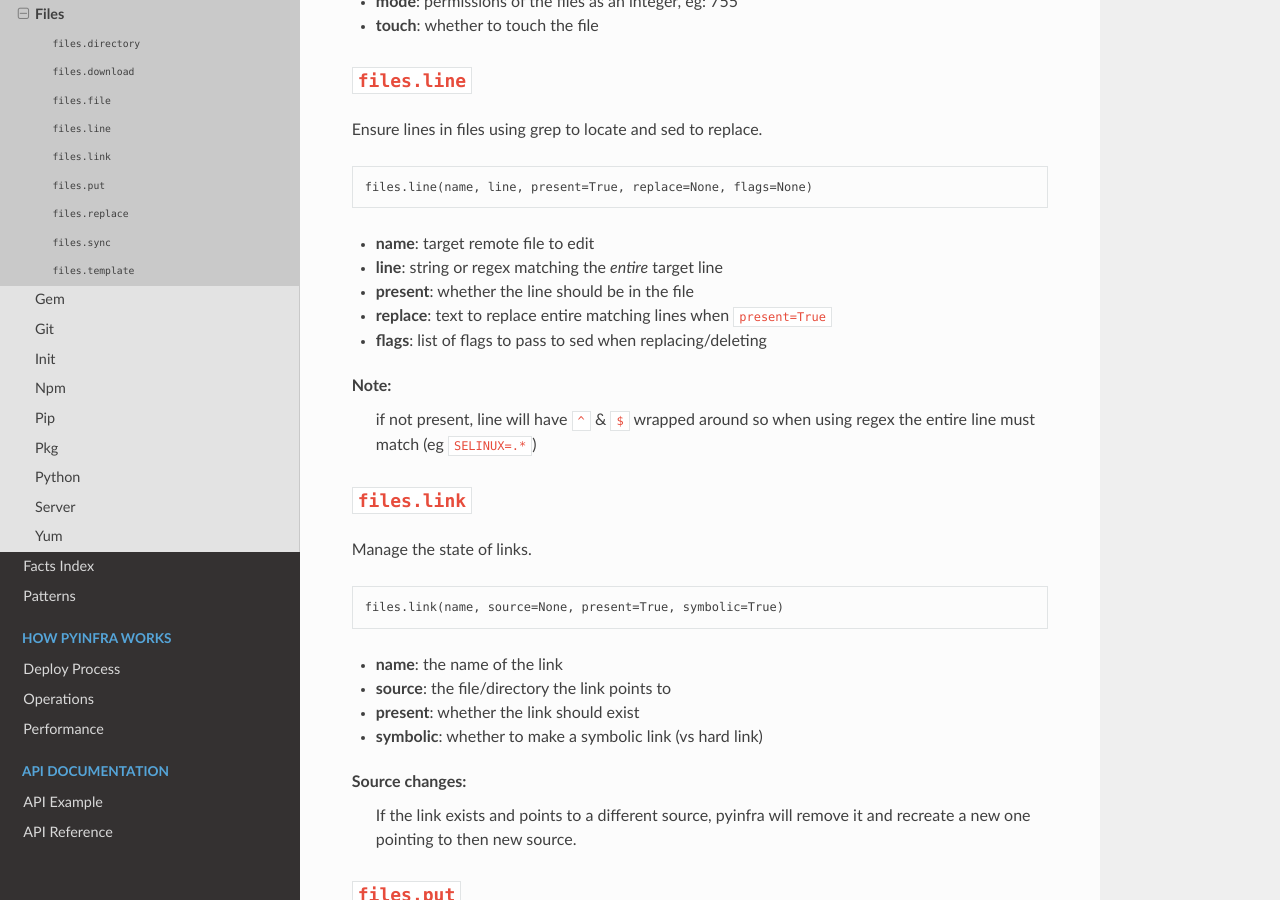
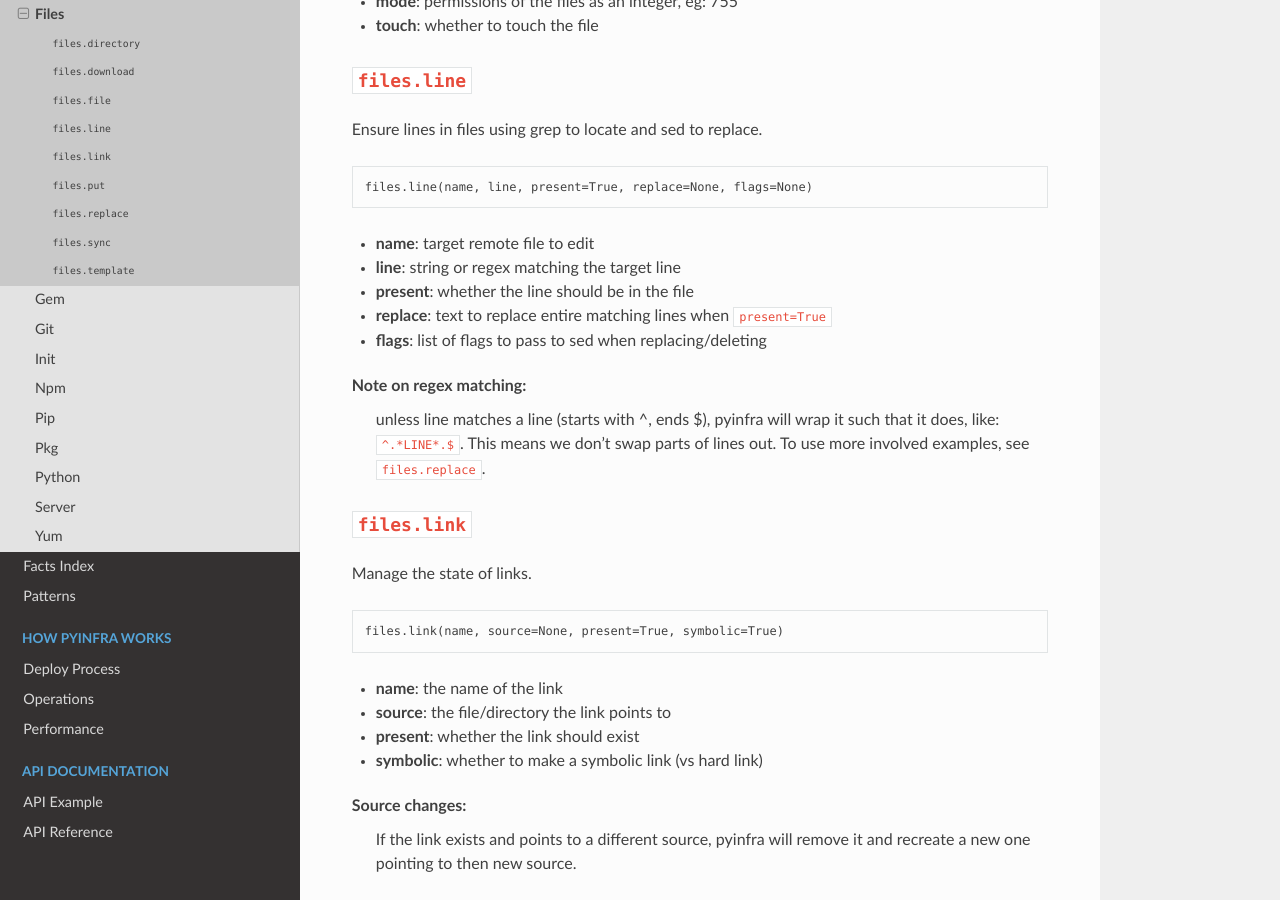
Before and after one commit to pyinfra-dev/pyinfra, a Sphinx documentation site: the page built from docs/modules/files.rst, in a window 1280 px wide and 900 px high, scrolled down 1237 px. Built offline with Sphinx 7.4.7 and the Read the Docs theme 2.0.0, drawn with Linux system fonts in a browser that asks for light colours.

Commit message:
Documentation update for v0.1.dev12

```diff
--- a/docs/modules/files.rst
+++ b/docs/modules/files.rst
@@ -69,14 +69,15 @@ Ensure lines in files using grep to locate and sed to replace.
     files.line(name, line, present=True, replace=None, flags=None)
 
 + **name**: target remote file to edit
-+ **line**: string or regex matching the *entire* target line
++ **line**: string or regex matching the target line
 + **present**: whether the line should be in the file
 + **replace**: text to replace entire matching lines when ``present=True``
 + **flags**: list of flags to pass to sed when replacing/deleting
 
-Note:
-    if not present, line will have ``^`` & ``$`` wrapped around so when using regex
-    the entire line must match (eg ``SELINUX=.*``)
+Note on regex matching:
+    unless line matches a line (starts with ^, ends $), pyinfra will wrap it such that
+    it does, like: ``^.*LINE*.$``. This means we don't swap parts of lines out. To use
+    more involved examples, see ``files.replace``.
 
 
 :code:`files.link`
```
Also changed, not shown: docs/api/facts_util_files.rst (added, +7 -0 lines).
